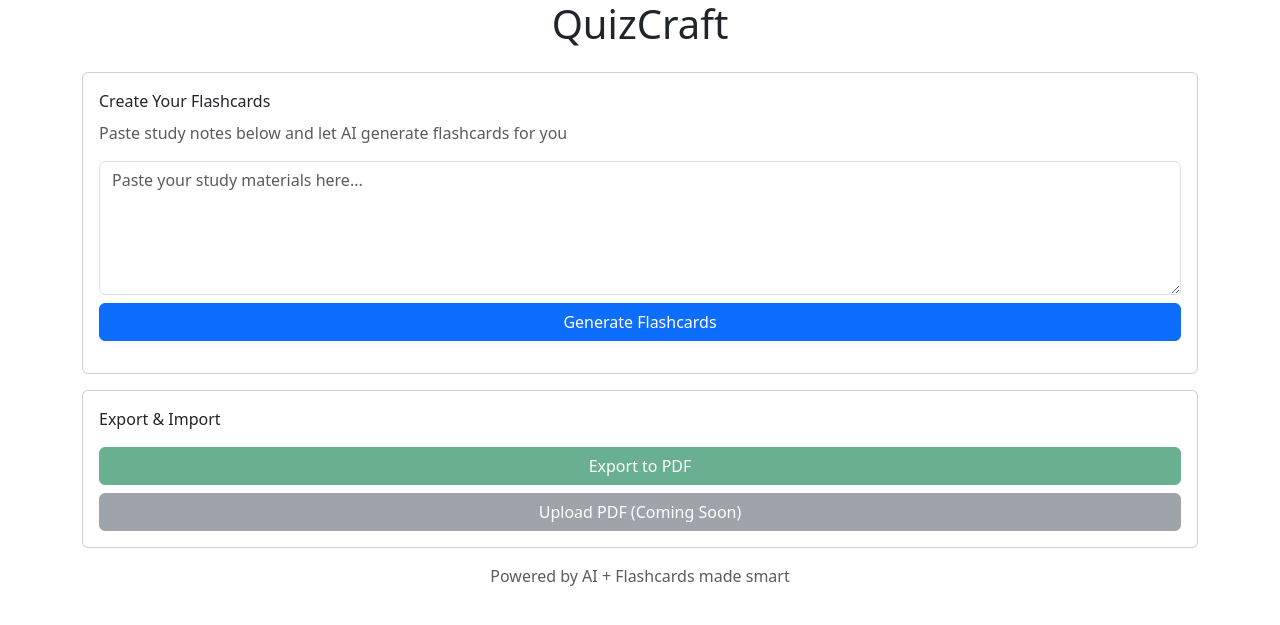
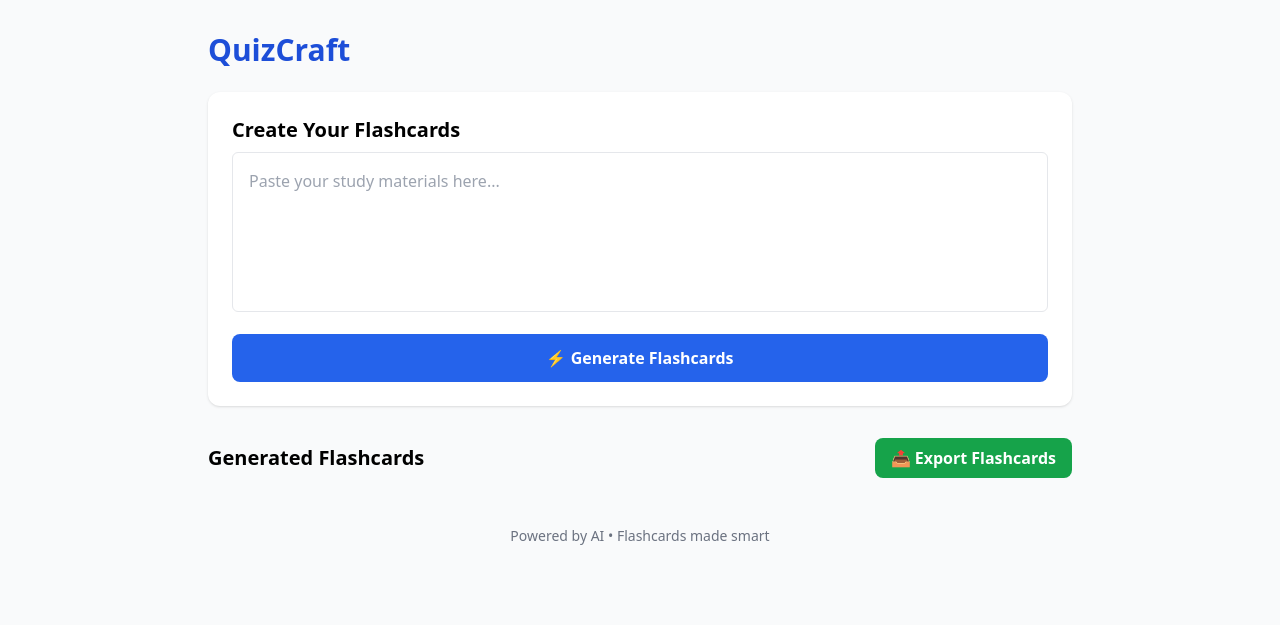
Before and after one commit to HarshDhebe4277/Code-Kalaakar, a Flask app: page / in a window 1280 px wide. Shown: the top 625 px of the page. Run offline with Flask 3, Linux system fonts and the light colour scheme; some libraries are stand-ins or nearby versions.

Commit message:
Second commit: Updated app.py, index.html, and added static/script.js with Gemini API and export features

```diff
--- a/app.py
+++ b/app.py
@@ -1,23 +1,55 @@
 from flask import Flask, request, render_template, jsonify
+import google.generativeai as genai
+import re
 
 app = Flask(__name__)
+genai.configure(api_key="")  # replace with your real API key
+
+flashcard_cache = {}
 
 @app.route('/')
 def index():
-    return render_template('index.html')  # Make sure templates/index.html exists
+    return render_template('index.html')
 
 @app.route('/generate_flashcards', methods=['POST'])
 def generate_flashcards():
-    data = request.get_json() or {}
-    text = data.get('text', '')
+    try:
+        data = request.get_json()
+        text = data.get('text', '').strip()
+        if not text:
+            return jsonify({'status': 'error', 'message': 'Please enter study notes.', 'flashcards': []}), 400
 
-    # TODO: Replace with AI-generated flashcards using T5/Gemini
-    flashcards = [
-        {'question': 'What is the main topic?', 'answer': 'A sample answer'},
-        {'question': 'What is a key concept?', 'answer': 'Another sample answer'},
-        {'question': 'What is an example?', 'answer': 'Yet another answer'}
-    ]
-    return jsonify({'flashcards': flashcards})
+        if text in flashcard_cache:
+            return jsonify({'status': 'success', 'flashcards': flashcard_cache[text]})
+
+        prompt = (
+            "Generate informative flashcards from this content.\n"
+            "Format each flashcard as:\n"
+            "Question: <question>\nAnswer: <answer>\n"
+            "No other output.\n\n"
+            f"Content:\n{text}"
+        )
+
+        model = genai.GenerativeModel("gemini-1.5-flash")
+        response = model.generate_content(prompt)
+        output = response.text.strip()
+
+        matches = re.findall(r'Question[:>]\s*(.+?)\s*Answer[:>]\s*(.+?)(?=\n|$)', output, flags=re.IGNORECASE | re.DOTALL)
+
+        flashcards = []
+        for q, a in matches:
+            q, a = q.strip(), a.strip()
+            if len(q) > 5 and len(a) > 5:
+                flashcards.append({'id': len(flashcards) + 1, 'question': q, 'answer': a})
+
+        if not flashcards:
+            return jsonify({'status': 'error', 'message': 'No flashcards found. Try different input.', 'flashcards': []}), 400
+
+        flashcard_cache[text] = flashcards
+        return jsonify({'status': 'success', 'flashcards': flashcards})
+
+    except Exception as e:
+        return jsonify({'status': 'error', 'message': 'Something went wrong.', 'flashcards': []}), 500
 
 if __name__ == '__main__':
     app.run(debug=True)
--- /dev/null
+++ b/static/script.js
@@ -0,0 +1,162 @@
+async function generateFlashcards() {
+  const text = document.getElementById('inputText').value.trim();
+  const container = document.getElementById('flashcards');
+
+  container.innerHTML = '';
+  const loader = document.createElement('p');
+  loader.id = 'loadingText';
+  loader.className = 'text-gray-600 animate-pulse';
+  loader.textContent = '⚡ Generating flashcards...';
+  container.appendChild(loader);
+
+  if (!text) {
+    alert("Please enter study notes.");
+    container.innerHTML = '';
+    return;
+  }
+
+  try {
+    const res = await fetch('/generate_flashcards', {
+      method: 'POST',
+      headers: { 'Content-Type': 'application/json' },
+      body: JSON.stringify({ text })
+    });
+
+    const result = await res.json();
+    container.innerHTML = '';
+
+    if (result.status === 'success') {
+      if (result.flashcards.length === 0) {
+        container.innerHTML = `<p class="text-gray-600">No flashcards could be generated from your input.</p>`;
+        return;
+      }
+
+      result.flashcards.forEach(flashcard => {
+        const card = document.createElement('div');
+        card.className = "bg-gradient-to-br from-blue-100 to-purple-100 p-4 rounded-lg shadow hover:shadow-md transition";
+
+        card.innerHTML = `
+          <h3 class="font-bold text-gray-700 mb-2">Question ${flashcard.id}</h3>
+          <p class="text-lg font-semibold text-gray-800">${flashcard.question}</p>
+          <button onclick="toggleAnswer(this)" class="mt-4 text-sm text-blue-600">👁 Show Answer</button>
+          <p class="hidden text-gray-700 mt-2">${flashcard.answer}</p>
+        `;
+
+        container.appendChild(card);
+      });
+
+    } else {
+      container.innerHTML = `<p class="text-red-600">${result.message || 'Could not generate flashcards. Try different notes.'}</p>`;
+    }
+  } catch (error) {
+    container.innerHTML = `<p class="text-red-600">⚠️ Network or server error. Please try again.</p>`;
+  }
+}
+
+function toggleAnswer(btn) {
+  const answer = btn.nextElementSibling;
+  const isVisible = !answer.classList.contains('hidden');
+  answer.classList.toggle('hidden');
+  btn.textContent = isVisible ? "👁 Show Answer" : "🙈 Hide Answer";
+}
+
+function toggleExportMenu() {
+  const menu = document.getElementById('exportMenu');
+  menu.classList.toggle('hidden');
+}
+
+async function exportFlashcardsToPDF() {
+  const { jsPDF } = window.jspdf;
+  const doc = new jsPDF();
+
+  const flashcards = Array.from(document.querySelectorAll("#flashcards > div"));
+  const userText = document.getElementById("inputText").value.trim();
+
+  if (flashcards.length === 0 || !userText) {
+    alert("Nothing to export. Please generate flashcards first.");
+    return;
+  }
+
+  // Title
+  doc.setFontSize(16);
+  doc.setTextColor(30, 64, 175);
+  doc.setFont("helvetica", "bold");
+  doc.text("QuizCraft Flashcard Summary", 105, 15, { align: "center" });
+
+  // User Query
+  doc.setFontSize(12);
+  doc.setTextColor(50);
+  doc.setFont("helvetica", "bold");
+  doc.text("User Query:", 14, 30);
+
+  doc.setFont("helvetica", "normal");
+  const lines = doc.splitTextToSize(userText, 180);
+  doc.text(lines, 14, 37);
+
+  const yAfterQuery = 37 + lines.length * 6;
+
+  // Flashcards
+  const tableData = flashcards.map((card, index) => {
+    const question = card.querySelectorAll("p")[0]?.innerText || "";
+    const answer = card.querySelectorAll("p")[1]?.innerText || "";
+    return [`Q${index + 1}: ${question}`, `A${index + 1}: ${answer}`];
+  });
+
+  doc.autoTable({
+    startY: yAfterQuery + 10,
+    head: [['Question', 'Answer']],
+    body: tableData,
+    styles: {
+      fontSize: 11,
+      cellPadding: 4,
+      overflow: 'linebreak',
+    },
+    headStyles: {
+      fillColor: [30, 64, 175],
+      textColor: 255,
+      halign: "center"
+    },
+    columnStyles: {
+      0: { cellWidth: 85 },
+      1: { cellWidth: 85 }
+    },
+    theme: 'striped',
+    margin: { top: 10, left: 14, right: 14 },
+    didDrawPage: function (data) {
+      const pageCount = doc.internal.getNumberOfPages();
+      doc.setFontSize(9);
+      doc.setTextColor(150);
+      doc.text(`Page ${data.pageNumber} of ${pageCount}`, 105, 290, { align: 'center' });
+    }
+  });
+
+  doc.save("QuizCraft_Flashcards.pdf");
+}
+
+function exportFlashcardsToCSV() {
+  const flashcards = Array.from(document.querySelectorAll("#flashcards > div"));
+  const userText = document.getElementById("inputText").value.trim();
+
+  if (flashcards.length === 0 || !userText) {
+    alert("Nothing to export. Please generate flashcards first.");
+    return;
+  }
+
+  let csv = "User Query,\n\"" + userText.replace(/"/g, '""') + "\"\n\n";
+  csv += "Question,Answer\n";
+
+  flashcards.forEach((card, index) => {
+    const question = card.querySelectorAll("p")[0]?.innerText || "";
+    const answer = card.querySelectorAll("p")[1]?.innerText || "";
+    csv += `"${question.replace(/"/g, '""')}","${answer.replace(/"/g, '""')}"\n`;
+  });
+
+  const blob = new Blob([csv], { type: 'text/csv;charset=utf-8;' });
+  const link = document.createElement("a");
+  const url = URL.createObjectURL(blob);
+  link.setAttribute("href", url);
+  link.setAttribute("download", "QuizCraft_Flashcards.csv");
+  document.body.appendChild(link);
+  link.click();
+  document.body.removeChild(link);
+}
--- a/templates/index.html
+++ b/templates/index.html
@@ -1,51 +1,57 @@
 <!DOCTYPE html>
-   <html>
+<html lang="en">
 <head>
-       <title>QuizCraft</title>
-       <link href="https://cdn.jsdelivr.net/npm/bootstrap@5.3.0/dist/css/bootstrap.min.css" rel="stylesheet">
-       <style>
-           .flashcard { border: 1px solid #ccc; padding: 10px; margin: 10px; background: #f8f9fa; border-radius: 5px; }
-           .answer { display: none; }
-       </style>
+  <meta charset="UTF-8">
+  <title>QuizCraft - AI Flashcard Generator</title>
+  <script src="https://cdn.tailwindcss.com"></script>
+  <script src="https://cdnjs.cloudflare.com/ajax/libs/html2pdf.js/0.10.1/html2pdf.bundle.min.js"></script>
 </head>
-   <body>
-       <div class="container">
-           <h1 class="text-center mb-4">QuizCraft</h1>
-           <div class="card p-3">
-               <p class="mb-2">Create Your Flashcards</p>
-               <p class="text-muted mb-3">Paste study notes below and let AI generate flashcards for you</p>
-               <form id="flashcardForm">
-                   <textarea id="textInput" class="form-control mb-2" rows="5" placeholder="Paste your study materials here..."></textarea>
-                   <button type="submit" class="btn btn-primary w-100">Generate Flashcards</button>
-               </form>
-               <div id="flashcards" class="mt-3"></div>
+<body class="bg-gray-50 font-sans">
+  <div class="max-w-4xl mx-auto py-8 px-4">
+    <header class="flex justify-between items-center mb-6">
+      <h1 class="text-3xl font-bold text-blue-700">QuizCraft</h1>
+    </header>
+
+    <section class="bg-white p-6 rounded-xl shadow">
+      <h2 class="text-xl font-semibold mb-2">Create Your Flashcards</h2>
+      <textarea id="inputText" class="w-full p-4 border rounded-md h-40 mb-4 resize-none" placeholder="Paste your study materials here..."></textarea>
+      <button onclick="generateFlashcards()" class="w-full bg-blue-600 hover:bg-blue-700 text-white py-3 rounded-lg font-semibold">
+        ⚡ Generate Flashcards
+      </button>
+    </section>
+
+    <section class="mt-8">
+      <div class="flex justify-between items-center mb-4">
+        <h2 class="text-xl font-semibold">Generated Flashcards</h2>
+
+        <!-- Export Button + Dropdown -->
+        <div class="relative inline-block text-left">
+          <button onclick="toggleExportMenu()" class="bg-green-600 hover:bg-green-700 text-white py-2 px-4 rounded-lg font-semibold">
+            📤 Export Flashcards
+          </button>
+          <div id="exportMenu" class="hidden absolute z-10 right-0 mt-2 w-48 bg-white shadow-lg rounded-lg border border-gray-200">
+            <button onclick="exportFlashcardsToPDF(); toggleExportMenu()" class="block w-full text-left px-4 py-2 hover:bg-gray-100">
+              📄 Export as PDF
+            </button>
+            <button onclick="exportFlashcardsToCSV(); toggleExportMenu()" class="block w-full text-left px-4 py-2 hover:bg-gray-100">
+              📊 Export as CSV
+            </button>
           </div>
-           <div class="card p-3 mt-3">
-               <p>Export & Import</p>
-               <button class="btn btn-success w-100 mb-2" disabled>Export to PDF</button>
-               <button class="btn btn-secondary w-100" disabled>Upload PDF (Coming Soon)</button>
         </div>
-           <p class="text-center text-muted mt-3">Powered by AI + Flashcards made smart</p>
       </div>
-       <script>
-           document.getElementById('flashcardForm').addEventListener('submit', async (e) => {
-               e.preventDefault();
-               const text = document.getElementById('textInput').value;
-               const response = await fetch('/generate_flashcards', {
-                   method: 'POST',
-                   headers: { 'Content-Type': 'application/json' },
-                   body: JSON.stringify({ text })
-               });
-               const data = await response.json();
-               const flashcardsDiv = document.getElementById('flashcards');
-               flashcardsDiv.innerHTML = data.flashcards.map(fc => `
-                   <div class="flashcard">
-                       <strong>Question:</strong> ${fc.question}<br>
-                       <span class="answer">${fc.answer}</span>
-                       <button class="btn btn-sm btn-outline-secondary mt-1" onclick="this.previousElementSibling.style.display='inline'">Show Answer</button>
+
+      <div id="flashcards" class="grid grid-cols-1 sm:grid-cols-2 md:grid-cols-3 gap-4"></div>
+    </section>
+
+    <footer class="text-center mt-8 text-sm text-gray-500">
+      Powered by AI • Flashcards made smart
+    </footer>
   </div>
-               `).join('');
-           });
-       </script>
+
+  <script src="{{ url_for('static', filename='script.js') }}"></script>
+
+  <!-- jsPDF + AutoTable -->
+  <script src="https://cdnjs.cloudflare.com/ajax/libs/jspdf/2.5.1/jspdf.umd.min.js"></script>
+  <script src="https://cdnjs.cloudflare.com/ajax/libs/jspdf-autotable/3.5.28/jspdf.plugin.autotable.min.js"></script>
 </body>
 </html>
```
Lines whose indentation alone changed are shown as unchanged.
